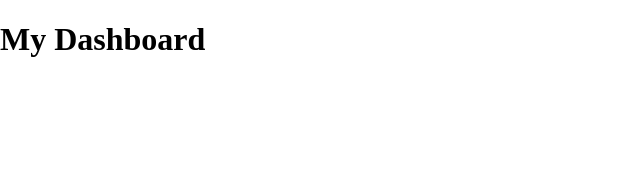
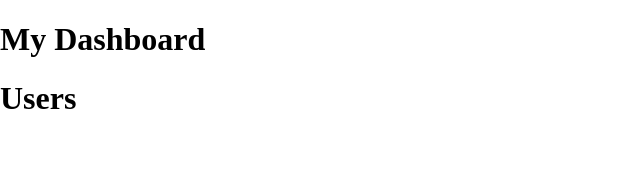
Before and after one commit to tweiss777/ReactAdminDashboard, a React (Vite) app in the folder client/: page / in a window 1280 px wide. Shown: the top 170 px of the page, without its empty margins (0-640 px from the left). Built offline with nearby package versions, Linux system fonts and the light colour scheme.

Commit message:
Finished setting up react router

```diff
--- a/client/package.json
+++ b/client/package.json
@@ -12,10 +12,14 @@
   "dependencies": {
     "@reduxjs/toolkit": "^2.2.1",
     "antd": "^5.14.1",
+    "localforage": "^1.10.0",
+    "match-sorter": "^6.3.4",
     "react": "^18.2.0",
     "react-dom": "^18.2.0",
     "react-redux": "^9.1.0",
-    "redux": "^5.0.1"
+    "react-router-dom": "^6.22.1",
+    "redux": "^5.0.1",
+    "sort-by": "^1.2.0"
   },
   "devDependencies": {
     "@types/react": "^18.2.56",
--- /dev/null
+++ b/client/src/Components/Users.tsx
@@ -0,0 +1,5 @@
+import React from "react";
+
+export default function Users() {
+    return <h1>Users</h1>;
+}
```
Also changed, not shown: client/src/App.tsx (+5 -2 lines), 1 other file (tests, documents, lock files or other folders).
